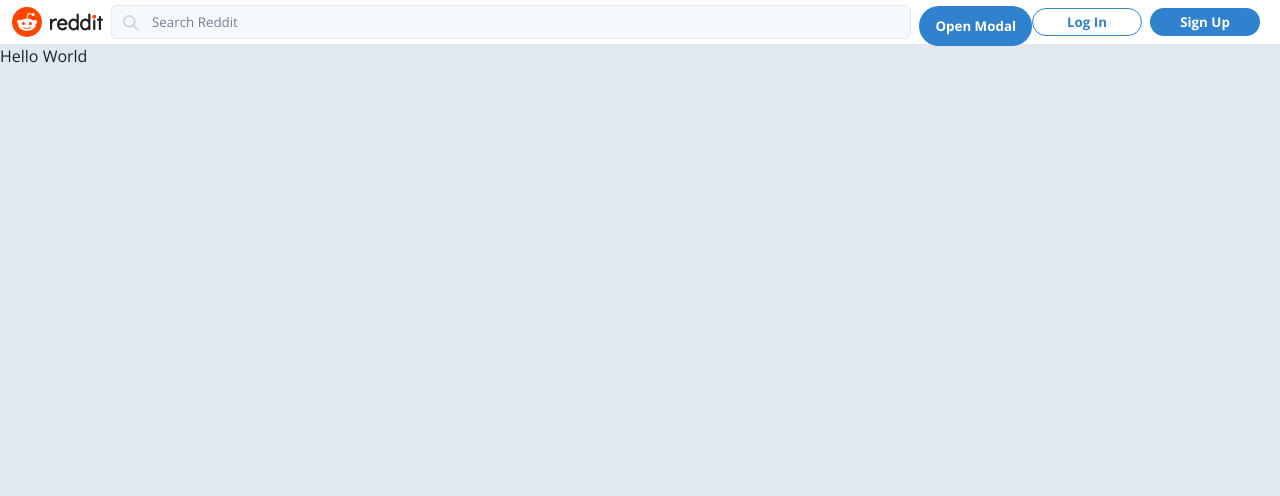
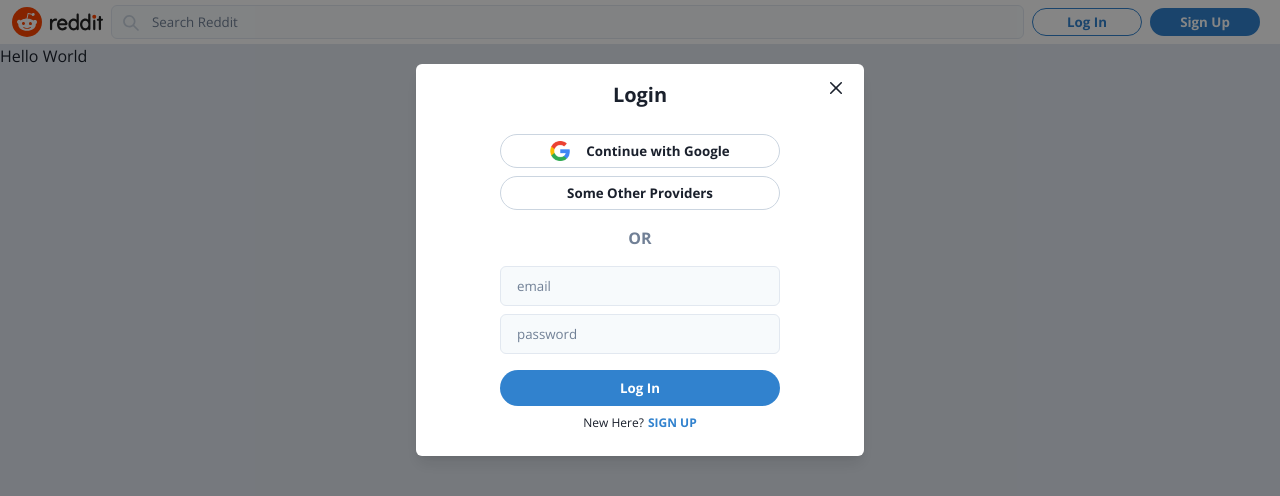
Before and after one commit to JeanDes-Code/reddit_clone, a Next.js app: page / in a window 1280 px wide. Both pictures are taken after a click on the button "Log In". Shown: the top 496 px of the page. Built offline with nearby package versions, Linux system fonts and the light colour scheme.

Commit message:
UI - Login/Signup Modals

```diff
--- /dev/null
+++ b/src/components/Modal/Auth/AuthInputs.tsx
@@ -0,0 +1,19 @@
+import { Flex } from '@chakra-ui/react';
+import React from 'react';
+import { useRecoilValue } from 'recoil';
+import { authModalState } from '@/atoms/authModalAtom';
+import Login from './Login';
+import SignUp from './SignUp';
+
+type AuthInputsProps = {};
+
+const AuthInputs: React.FC<AuthInputsProps> = () => {
+  const modalState = useRecoilValue(authModalState);
+  return (
+    <Flex direction="column" align="center" width="100%" mt={4}>
+      {modalState.view === 'login' && <Login />}
+      {modalState.view === 'signup' && <SignUp />}
+    </Flex>
+  );
+};
+export default AuthInputs;
--- /dev/null
+++ b/src/components/Modal/Auth/Login.tsx
@@ -0,0 +1,101 @@
+import { authModalState } from '@/atoms/authModalAtom';
+import { Input, Button, Flex, Text } from '@chakra-ui/react';
+import React, { useState } from 'react';
+import { useSetRecoilState } from 'recoil';
+
+type LoginProps = {};
+
+const Login: React.FC<LoginProps> = () => {
+  const setAuthModalState = useSetRecoilState(authModalState);
+  const [loginForm, setLoginForm] = useState({
+    email: '',
+    password: '',
+  });
+
+  //FIREBASE
+  const onSubmit = (event: React.ChangeEvent<HTMLFormElement>) => {
+    event.preventDefault();
+  };
+
+  const onChange = (event: React.ChangeEvent<HTMLInputElement>) => {
+    setLoginForm((prev) => ({
+      ...prev,
+      [event.target.name]: event.target.value,
+    }));
+  };
+
+  return (
+    <form onSubmit={onSubmit}>
+      <Input
+        required
+        name="email"
+        placeholder="email"
+        type="email"
+        mb={2}
+        onChange={onChange}
+        fontSize="10pt"
+        _placeholder={{
+          color: 'gray.500',
+        }}
+        _hover={{
+          bg: 'white',
+          border: '1px solid',
+          borderColor: 'blue.500',
+        }}
+        _focus={{
+          outline: 'none',
+          bg: 'white',
+          border: '1px solid',
+          borderColor: 'blue.500',
+        }}
+        bg="gray.50"
+      />
+      <Input
+        required
+        name="password"
+        placeholder="password"
+        type="password"
+        mb={2}
+        onChange={onChange}
+        fontSize="10pt"
+        _placeholder={{
+          color: 'gray.500',
+        }}
+        _hover={{
+          bg: 'white',
+          border: '1px solid',
+          borderColor: 'blue.500',
+        }}
+        _focus={{
+          outline: 'none',
+          bg: 'white',
+          border: '1px solid',
+          borderColor: 'blue.500',
+        }}
+        bg="gray.50"
+      />
+
+      <Button width="100%" height="36px" mt={2} mb={2} type="submit">
+        Log In
+      </Button>
+
+      <Flex fontSize="9pt" justify="center">
+        <Text mr={1}>New Here?</Text>
+        <Text
+          color="blue.500"
+          fontWeight={700}
+          cursor="pointer"
+          onClick={() =>
+            setAuthModalState((prev) => ({
+              ...prev,
+              view: 'signup',
+            }))
+          }
+        >
+          SIGN UP
+        </Text>
+      </Flex>
+    </form>
+  );
+};
+export default Login;
--- /dev/null
+++ b/src/components/Modal/Auth/OAuthButtons.tsx
@@ -0,0 +1,15 @@
+import { Flex, Button, Image } from '@chakra-ui/react';
+import React from 'react';
+
+const OAuthButtons: React.FC = () => {
+  return (
+    <Flex direction="column" width="100%" mb={4}>
+      <Button variant="oauth" mb={2}>
+        <Image src="/images/googlelogo.png" alt="google" height="20px" mr={4} />
+        Continue with Google
+      </Button>
+      <Button variant="oauth"> Some Other Providers </Button>
+    </Flex>
+  );
+};
+export default OAuthButtons;
--- /dev/null
+++ b/src/components/Modal/Auth/SignUp.tsx
@@ -0,0 +1,124 @@
+import { authModalState } from '@/atoms/authModalAtom';
+import { Input, Button, Flex, Text } from '@chakra-ui/react';
+import React, { useState } from 'react';
+import { useSetRecoilState } from 'recoil';
+
+const SignUp: React.FC = () => {
+  const setAuthModalState = useSetRecoilState(authModalState);
+  const [signUpForm, setSignUpForm] = useState({
+    email: '',
+    password: '',
+    confirmPassword: '',
+  });
+
+  //FIREBASE
+  const onSubmit = (event: React.ChangeEvent<HTMLFormElement>) => {
+    event.preventDefault();
+  };
+
+  const onChange = (event: React.ChangeEvent<HTMLInputElement>) => {
+    setSignUpForm((prev) => ({
+      ...prev,
+      [event.target.name]: event.target.value,
+    }));
+  };
+
+  return (
+    <form onSubmit={onSubmit}>
+      <Input
+        required
+        name="email"
+        placeholder="email"
+        type="email"
+        mb={2}
+        onChange={onChange}
+        fontSize="10pt"
+        _placeholder={{
+          color: 'gray.500',
+        }}
+        _hover={{
+          bg: 'white',
+          border: '1px solid',
+          borderColor: 'blue.500',
+        }}
+        _focus={{
+          outline: 'none',
+          bg: 'white',
+          border: '1px solid',
+          borderColor: 'blue.500',
+        }}
+        bg="gray.50"
+      />
+      <Input
+        required
+        name="password"
+        placeholder="password"
+        type="password"
+        mb={2}
+        onChange={onChange}
+        fontSize="10pt"
+        _placeholder={{
+          color: 'gray.500',
+        }}
+        _hover={{
+          bg: 'white',
+          border: '1px solid',
+          borderColor: 'blue.500',
+        }}
+        _focus={{
+          outline: 'none',
+          bg: 'white',
+          border: '1px solid',
+          borderColor: 'blue.500',
+        }}
+        bg="gray.50"
+      />
+      <Input
+        required
+        name="confirmPassword"
+        placeholder="confirm password"
+        type="password"
+        mb={2}
+        onChange={onChange}
+        fontSize="10pt"
+        _placeholder={{
+          color: 'gray.500',
+        }}
+        _hover={{
+          bg: 'white',
+          border: '1px solid',
+          borderColor: 'blue.500',
+        }}
+        _focus={{
+          outline: 'none',
+          bg: 'white',
+          border: '1px solid',
+          borderColor: 'blue.500',
+        }}
+        bg="gray.50"
+      />
+
+      <Button width="100%" height="36px" mt={2} mb={2} type="submit">
+        Sign Up
+      </Button>
+
+      <Flex fontSize="9pt" justify="center">
+        <Text mr={1}>Already a redditor?</Text>
+        <Text
+          color="blue.500"
+          fontWeight={700}
+          cursor="pointer"
+          onClick={() =>
+            setAuthModalState((prev) => ({
+              ...prev,
+              view: 'login',
+            }))
+          }
+        >
+          LOG IN
+        </Text>
+      </Flex>
+    </form>
+  );
+};
+export default SignUp;
--- a/src/components/Modal/Auth/index.tsx
+++ b/src/components/Modal/Auth/index.tsx
@@ -1,35 +1,61 @@
 import React from 'react';
 import {
-  Button,
+  Flex,
   Modal,
   ModalBody,
   ModalCloseButton,
   ModalContent,
-  ModalFooter,
   ModalHeader,
+  Text,
   ModalOverlay,
-  useDisclosure,
 } from '@chakra-ui/react';
+import { useRecoilState } from 'recoil';
+import { authModalState } from '@/atoms/authModalAtom';
+import AuthInputs from './AuthInputs';
+import OAuthButtons from './OAuthButtons';
 
-const AuthModal = () => {
-  const { isOpen, onOpen, onClose } = useDisclosure();
+const AuthModal: React.FC = () => {
+  const [modalState, setModalState] = useRecoilState(authModalState);
+
+  const handleClose = () => {
+    setModalState((prev) => ({
+      ...prev,
+      open: false,
+    }));
+  };
   return (
     <>
-      <Button onClick={onOpen}>Open Modal</Button>
-
-      <Modal isOpen={isOpen} onClose={onClose}>
+      <Modal isOpen={modalState.open} onClose={handleClose}>
         <ModalOverlay />
         <ModalContent>
-          <ModalHeader>Modal Title</ModalHeader>
+          <ModalHeader textAlign="center">
+            {modalState.view === 'login' && 'Login'}
+            {modalState.view === 'signup' && 'Sign Up'}
+            {modalState.view === 'resetPassword' && 'Reset Password'}
+          </ModalHeader>
           <ModalCloseButton />
-          <ModalBody>Here is the modal body</ModalBody>
+          <ModalBody
+            display="flex"
+            flexDir="column"
+            alignItems="center"
+            justifyContent="center"
+            pb={6}
+          >
+            <Flex
+              direction="column"
+              align="center"
+              justify="center"
+              width="70%"
+            >
+              <OAuthButtons />
+              <Text color="gray.500" fontWeight={700}>
+                OR{' '}
+              </Text>
+              <AuthInputs />
 
-          <ModalFooter>
-            <Button colorScheme="blue" mr={3} onClick={onClose}>
-              Close
-            </Button>
-            <Button variant="ghost">Secondary Action</Button>
-          </ModalFooter>
+              {/*      <ResetPassword/>    */}
+            </Flex>
+          </ModalBody>
         </ModalContent>
       </Modal>
     </>
--- a/src/components/Navbar/RightContent/AuthButtons.tsx
+++ b/src/components/Navbar/RightContent/AuthButtons.tsx
@@ -1,7 +1,10 @@
+import { authModalState } from '@/atoms/authModalAtom';
 import { Button } from '@chakra-ui/react';
-import React from 'react';
+import { useSetRecoilState } from 'recoil';
 
-const AuthButtons = () => {
+const AuthButtons: React.FC = () => {
+  const setAuthModalState = useSetRecoilState(authModalState);
+
   return (
     <>
       <Button
@@ -10,7 +13,7 @@
         display={{ base: 'none', sm: 'flex' }}
         width={{ base: '70px', md: '110px' }}
         mr={2}
-        // onClick={onOpen}
+        onClick={() => setAuthModalState({ open: true, view: 'login' })}
       >
         Log In
       </Button>
@@ -19,7 +22,7 @@
         display={{ base: 'none', sm: 'flex' }}
         width={{ base: '70px', md: '110px' }}
         mr={2}
-        // onClick={onOpen}
+        onClick={() => setAuthModalState({ open: true, view: 'signup' })}
       >
         Sign Up
       </Button>
--- a/src/components/Navbar/index.tsx
+++ b/src/components/Navbar/index.tsx
@@ -2,7 +2,7 @@
 import RightContent from './RightContent';
 import SearchInput from './SearchInput';
 
-const Navbar = () => {
+const Navbar: React.FC = () => {
   return (
     <Flex bg="white" height="44px" padding="6px 12px">
       <Flex align="center">
```
